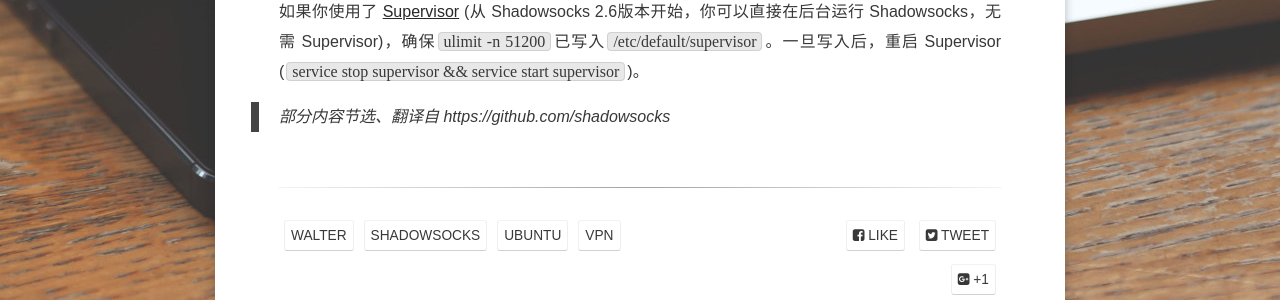
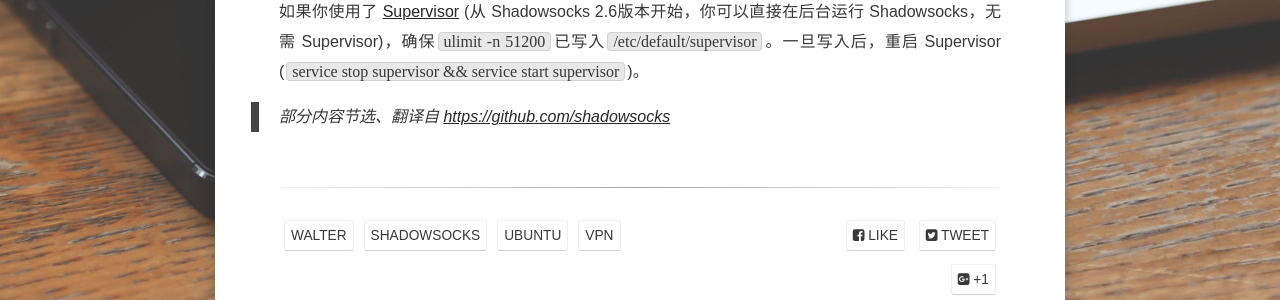
Before and after one commit to meetwk90/meetwk90.github.io, a Jekyll site: the page built from _posts/2016-06-06-科学上网利器——Shadowsocks的搭建及优化.md, in a window 1280 px wide and 900 px high, scrolled down 6619 px. Shown: the part 532-832 px from the top of the window. Built offline with Jekyll 4.4.1, drawn with Linux system fonts in a browser that asks for light colours; some web fonts are replaced; comment, search, counter and statistics services are not loaded; part of the change alters nothing that is shown.

```diff
--- a/_posts/2016-06-06-科学上网利器——Shadowsocks的搭建及优化.md
+++ b/_posts/2016-06-06-科学上网利器——Shadowsocks的搭建及优化.md
@@ -281,4 +281,4 @@ Warning: 不要打开<code>net.ipv4.tcp_tw_recycle</code>!!!
 
 如果你使用了 [Supervisor](https://github.com/shadowsocks/shadowsocks/wiki/%E7%94%A8-Supervisor-%E8%BF%90%E8%A1%8C-Shadowsocks) (从 Shadowsocks 2.6版本开始，你可以直接在后台运行 Shadowsocks，无需 Supervisor)，确保<code>ulimit -n 51200</code>已写入<code>/etc/default/supervisor</code>。一旦写入后，重启 Supervisor (<code>service stop supervisor && service start supervisor</code>)。
 
-> 部分内容节选、翻译自 https://github.com/shadowsocks
+> 部分内容节选、翻译自 [https://github.com/shadowsocks](https://github.com/shadowsocks)
```
